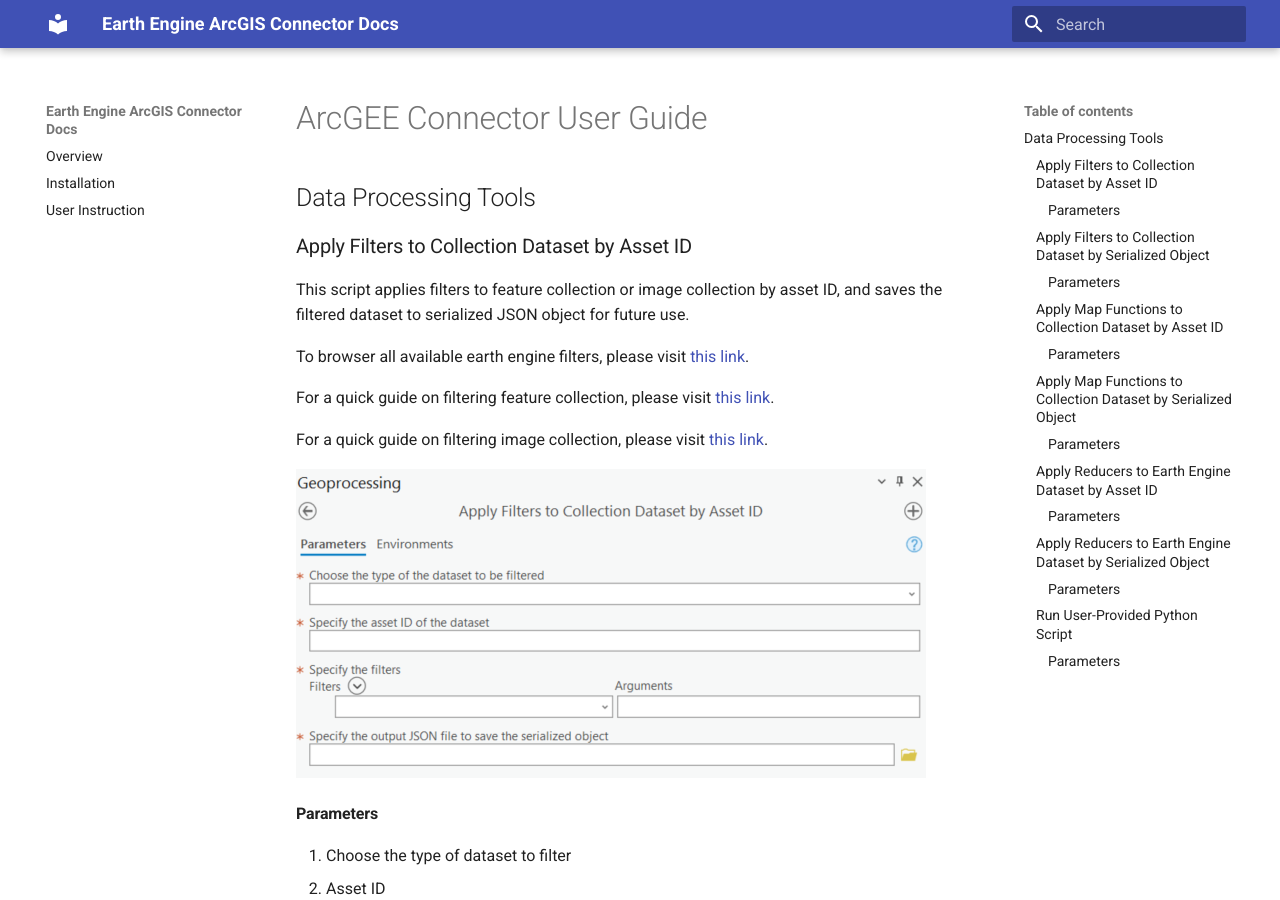
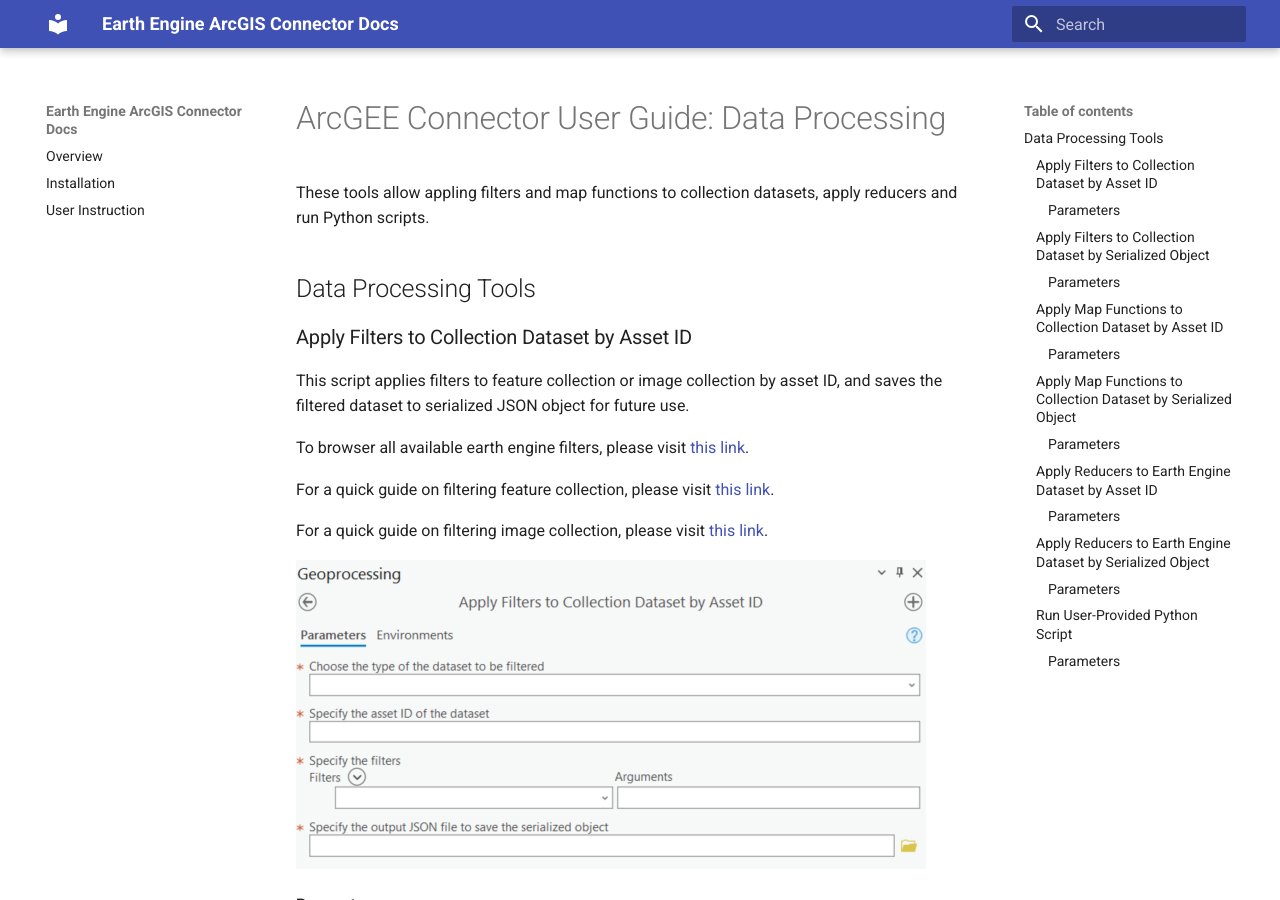
Before and after one commit to gee-community/arcgis-earthengine-toolbox, an MkDocs documentation site: the page built from docs/data_processing_tools.md, in a window 1280 px wide and 900 px high. Built offline with MkDocs 1.6.1 and Material for MkDocs 9.7.7, drawn with Linux system fonts in a browser that asks for light colours.

Commit message:
Update data_processing_tools.md

```diff
--- a/docs/data_processing_tools.md
+++ b/docs/data_processing_tools.md
@@ -1,4 +1,5 @@
-# ArcGEE Connector User Guide
+# ArcGEE Connector User Guide: Data Processing
+These tools allow appling filters and map functions to collection datasets, apply reducers and run Python scripts.
 
 ## Data Processing Tools
 
```
